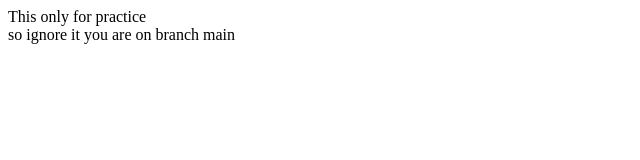
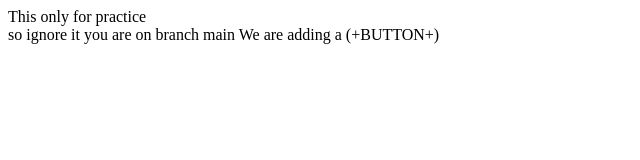
Before and after one commit to Bhosale4561/Git-Practise, a plain HTML site: page index.html in a window 1280 px wide. Shown: the whole page, without its empty margins (0-640 px from the left). Drawn offline with Linux system fonts and the light colour scheme.

```diff
--- a/index.html
+++ b/index.html
@@ -3,3 +3,6 @@
     so ignore it
 </pr>
 <pr> you are on branch main </pr>
+<pr>
+    We are adding a (+BUTTON+)
+</pr>
```
